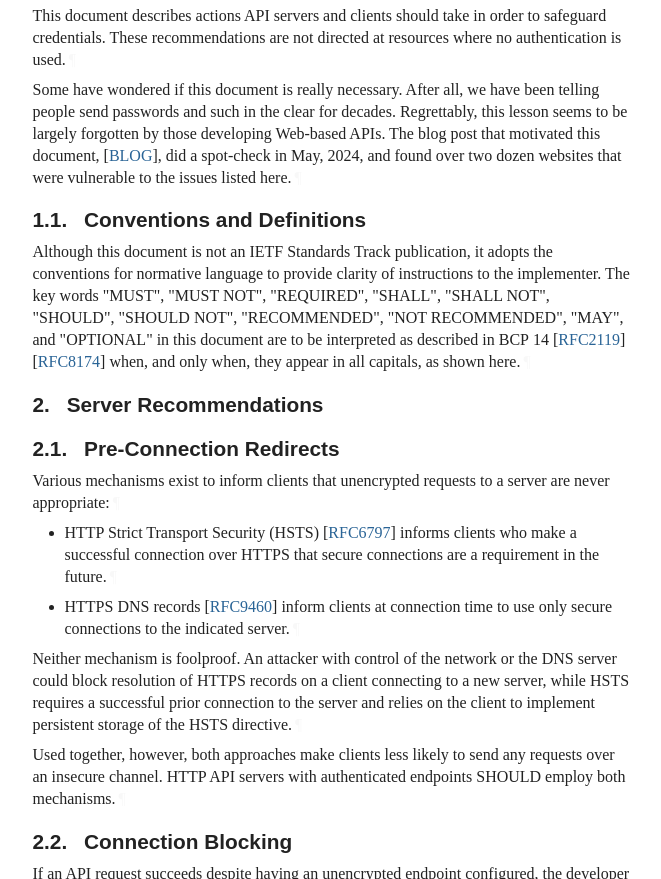
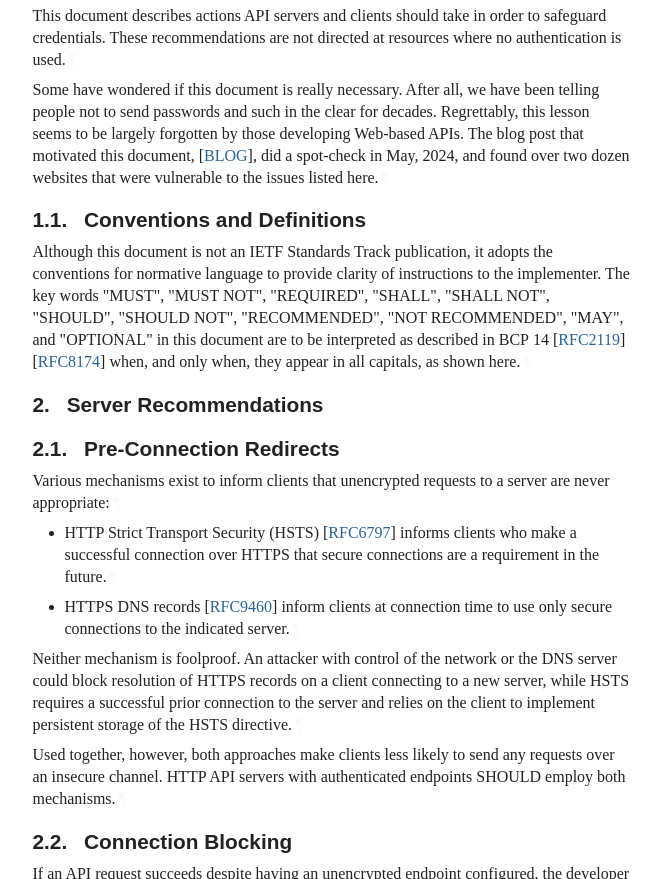
Before and after one commit to ietf-wg-httpapi/httpapi-privacy, a plain HTML site: page early-reviews/draft-ietf-httpapi-privacy.html in a window 1280 px wide. Shown: the part 1324-2203 px from the top of the page, without its empty margins (92-753 px from the left). Drawn offline with Linux system fonts and the light colour scheme; a web font is replaced by a local one.

Commit message:
Script updating gh-pages from 92a04ef. [ci skip]

```diff
--- a/early-reviews/draft-ietf-httpapi-privacy.html
+++ b/early-reviews/draft-ietf-httpapi-privacy.html
@@ -1264,7 +1264,7 @@ the misconfiguration.<a href="#section-1-4" class="pilcrow">¶</a></p>
 safeguard credentials. These recommendations are not directed at resources where
 no authentication is used.<a href="#section-1-5" class="pilcrow">¶</a></p>
 <p id="section-1-6">Some have wondered if this document is really necessary. After all, we have
-been telling people send passwords and such in the clear for decades.
+been telling people not to send passwords and such in the clear for decades.
 Regrettably, this lesson seems to be largely forgotten by those developing
 Web-based APIs.  The blog post that motivated this document, <span>[<a href="#BLOG" class="cite xref">BLOG</a>]</span>, did a
 spot-check in May, 2024, and found over two dozen websites that were
```
Also changed, not shown: early-reviews/draft-ietf-httpapi-privacy.txt.
